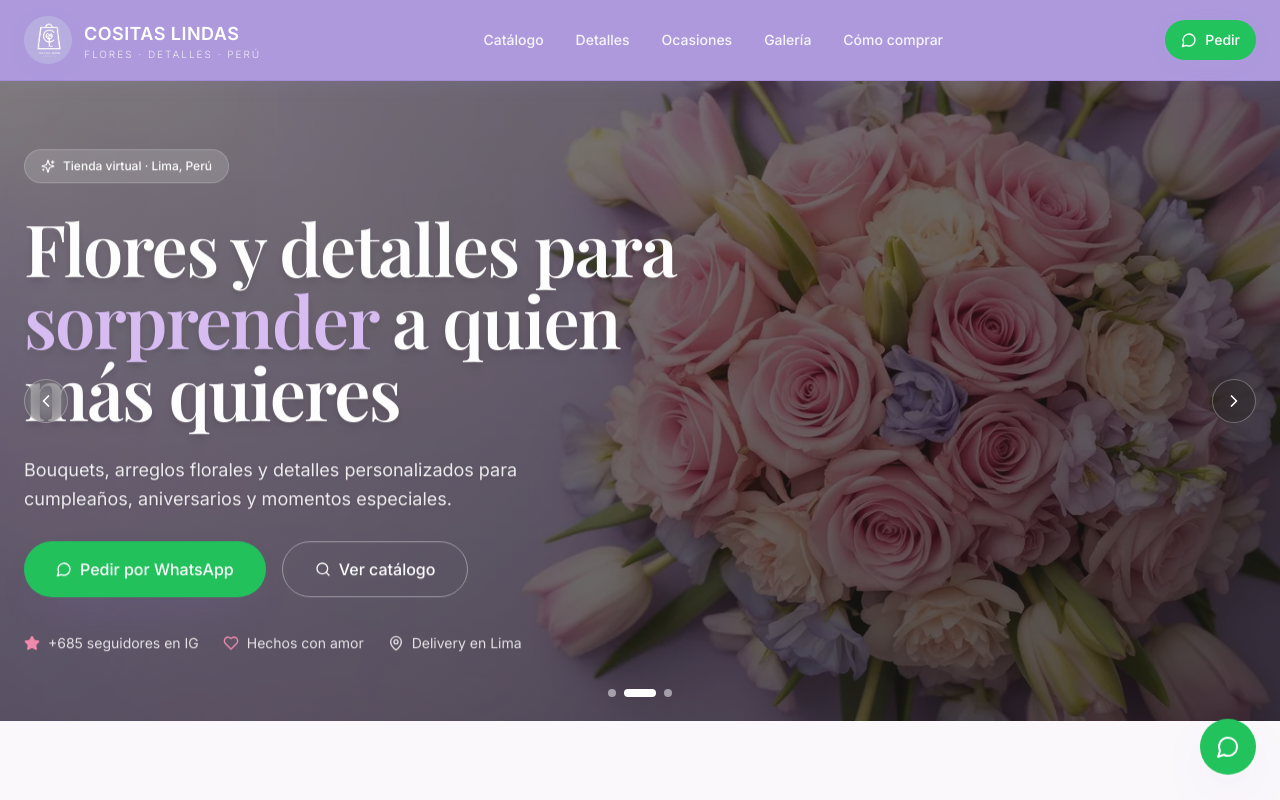
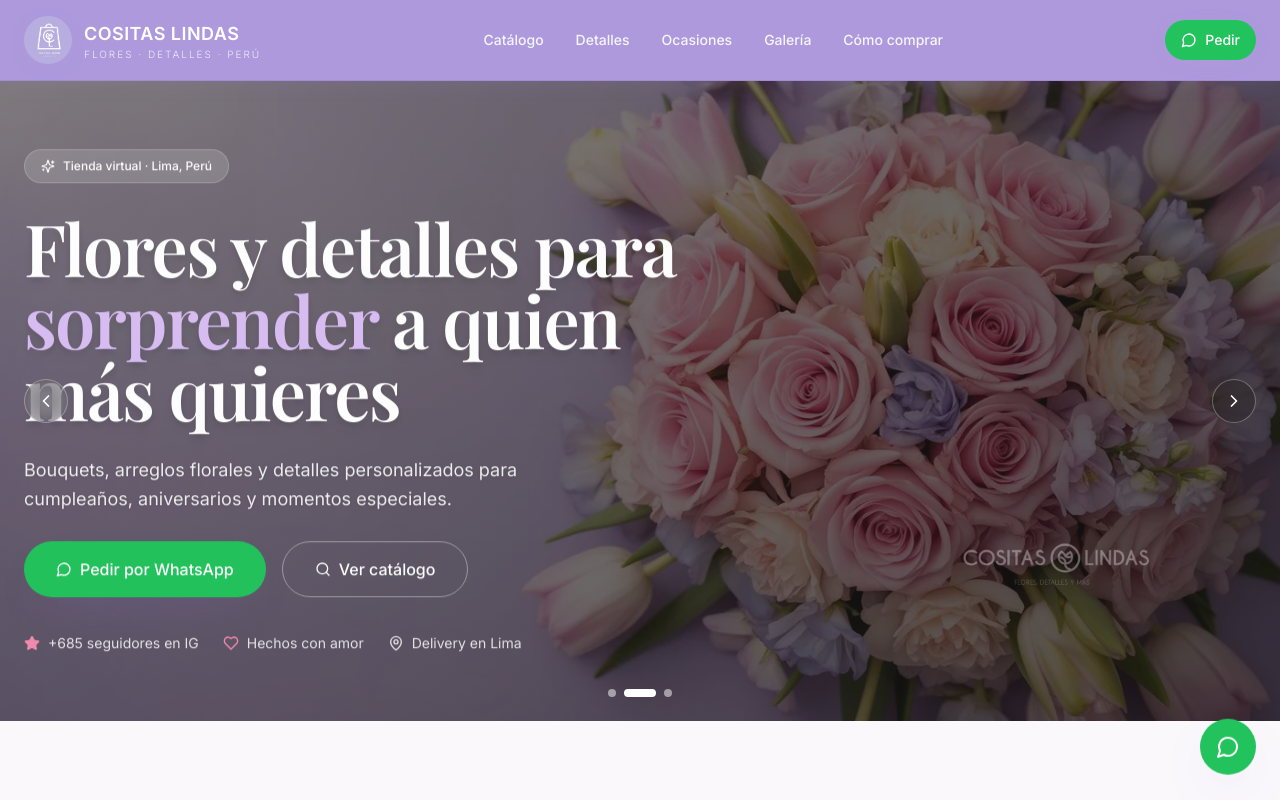
Before and after one commit to JEspinoza08/cositas-lindas-peru-v1, a React (Vite) app: page / in a window 1280 px wide. Shown: the top 800 px of the page. Built offline with nearby package versions, Linux system fonts and the light colour scheme; the HTML template or start-up script is replaced by a standard one; a web font is replaced by a local one.

Commit message:
commit 02052026 - adicionando branding a carrusel

```diff
--- a/src/pages/Index.tsx
+++ b/src/pages/Index.tsx
@@ -1,5 +1,6 @@
 import { useEffect, useMemo, useState } from "react";
 import logo from "@/assets/logo.jpg";
+import logoText from "@/assets/letras-logo.png";
 import heroImg from "@/assets/hero-bouquet.webp";
 import heroMothersDay from "@/assets/hero-mothers-day.webp";
 import heroShop from "@/assets/hero-shop.webp";
@@ -253,6 +254,14 @@
                 className="absolute inset-0"
                 style={{ background: "linear-gradient(135deg, rgba(0,0,0,0.5) 0%, rgba(0,0,0,0.7) 100%)" }}
               />
+              {/* Logo marca abajo derecha */}
+<img
+  src={logoText}
+  alt=""
+  aria-hidden="true"
+  className="pointer-events-none absolute bottom-6 right-6 md:bottom-14 md:right-20
+           h-32 md:h-48 object-contain opacity-35 mix-blend-screen"
+/>
             </div>
           ))}
 
```
Also changed, not shown: src/assets/letras-logo.png (added).
